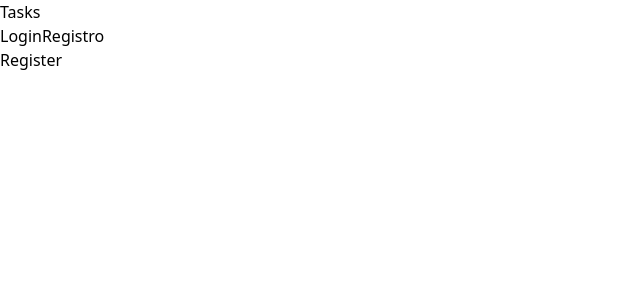
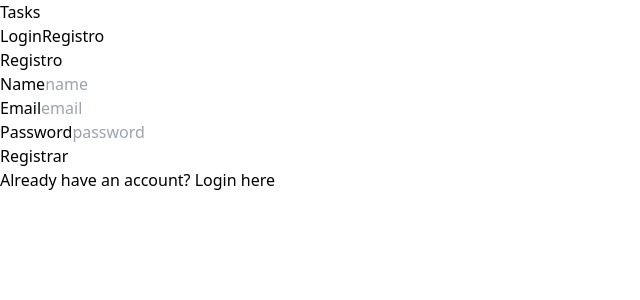
Before and after one commit to hectorc2907/MERN-Task-Manager, a React (Vite) app in the folder frontend/: page /register in a window 1280 px wide. Shown: the top 300 px of the page, without its empty margins (0-640 px from the left). Built offline with nearby package versions, Linux system fonts and the light colour scheme; no server answers.

Commit message:
generamos el formulario de registro y probamos su funcionamiento

```diff
--- a/frontend/src/pages/Register.jsx
+++ b/frontend/src/pages/Register.jsx
@@ -1,9 +1,73 @@
-import React from 'react'
+import { useState } from "react";
+import { post } from "../services/authServices.js";
+import { Link, useNavigate } from "react-router-dom";
+import { toast } from "react-hot-toast";
 
 const Register = () => {
+  const [name, setName] = useState("");
+  const [email, setEmail] = useState("");
+  const [password, setPassword] = useState("");
+  const navigate = useNavigate();
+
+  const handleSubmit = async (e) => {
+    e.preventDefault();
+    try {
+      const request = await post("/api/auth/register", {
+        name,
+        email,
+        password,
+      });
+      if (request.status === 200) {
+        toast.success("Registro Exitoso");
+        navigate("/login");
+      }
+    } catch (error) {
+      toast.error("Registro Fallido");
+    }
+  };
   return (
-    <div>Register</div>
-  )
-}
+    <>
+      <div>
+        <h2>Registro</h2>
+        <form onSubmit={handleSubmit}>
+          <div>
+            <label htmlFor="name">Name</label>
+            <input
+              type="text"
+              id="name"
+              placeholder="name"
+              onChange={(e) => setName(e.target.value)}
+              required
+            />
+          </div>
+          <div>
+            <label htmlFor="email">Email</label>
+            <input
+              type="text"
+              id="email"
+              placeholder="email"
+              onChange={(e) => setEmail(e.target.value)}
+              required
+            />
+          </div>
+          <div>
+            <label htmlFor="password">Password</label>
+            <input
+              type="password"
+              id="password"
+              placeholder="password"
+              onChange={(e) => setPassword(e.target.value)}
+              required
+            />
+          </div>
+          <button type="submit">Registrar</button>
+          <p className="register-link">
+            Already have an account? <Link to="/login">Login here</Link>
+          </p>
+        </form>
+      </div>
+    </>
+  );
+};
 
-export default Register
+export default Register;
```
